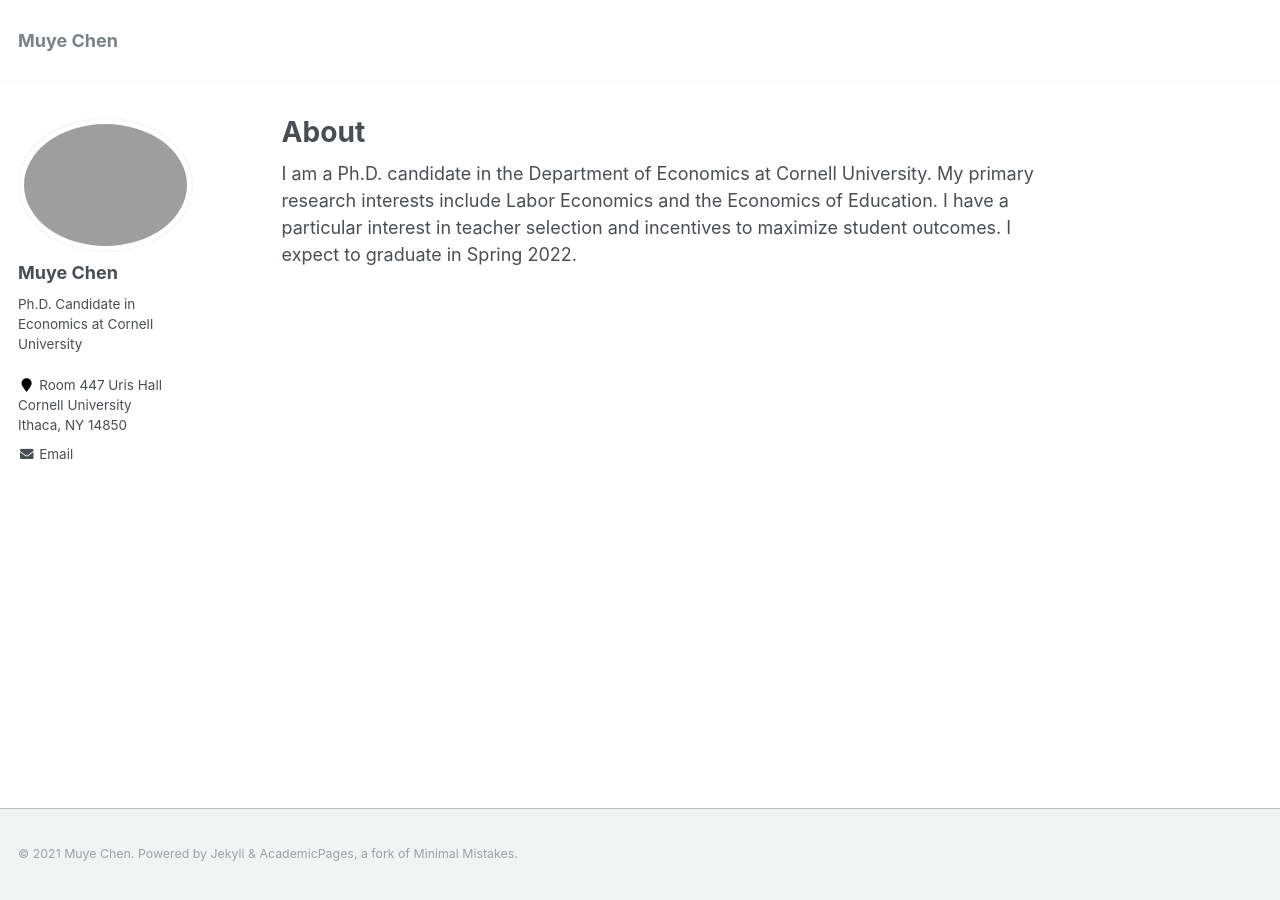
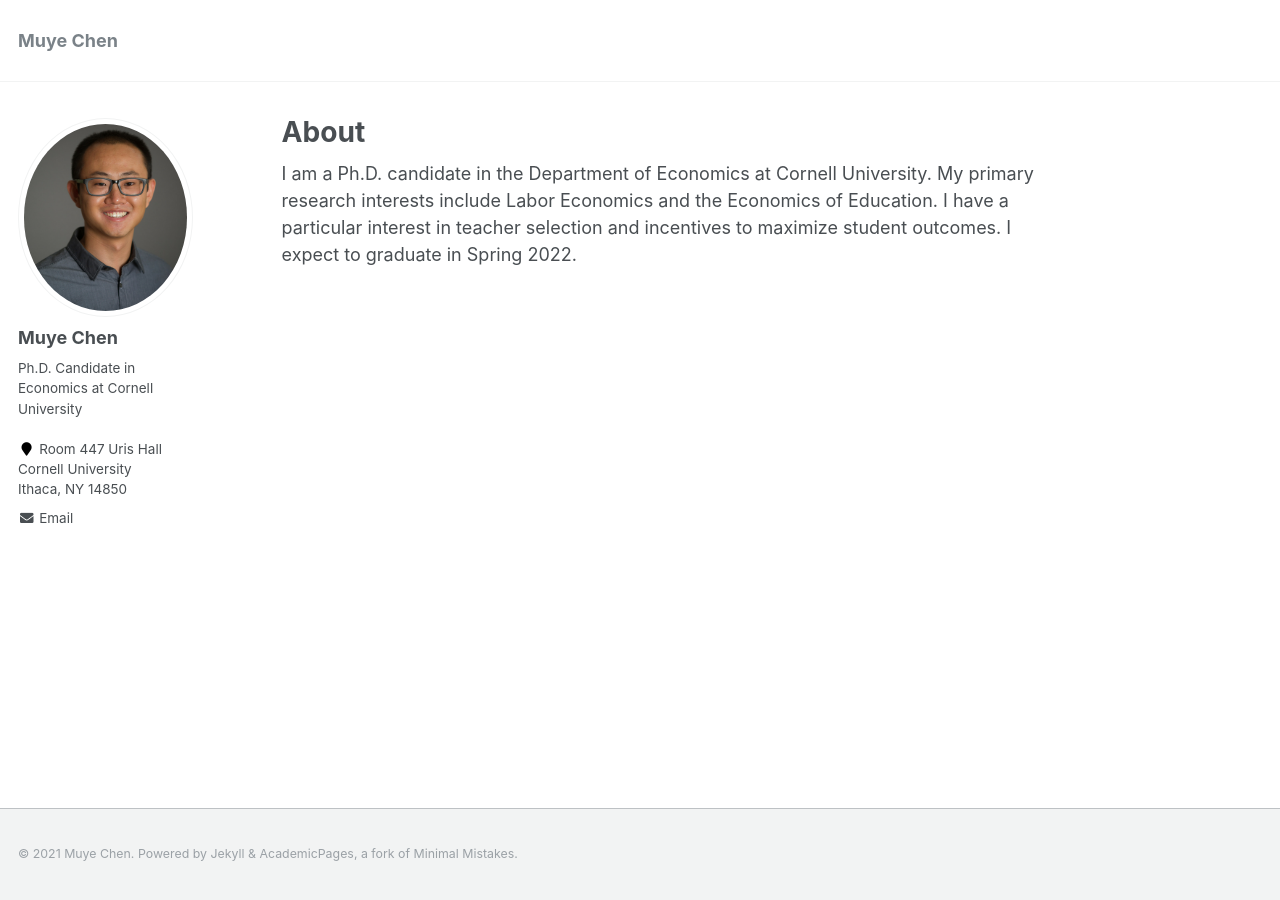
Before and after one commit to muyechenecon/muyechenecon.github.io, a Jekyll site: the page built from _pages/about.md, in a window 1280 px wide. Built offline with Jekyll 4.4.1, drawn with Linux system fonts in a browser that asks for light colours.

Commit message:
Update _config.yml

```diff
--- a/_config.yml
+++ b/_config.yml
@@ -4,7 +4,7 @@
 title                    : "Muye Chen"
 title_separator          : "-"
 name                     : &name "Muye Chen"
-description              : &description "I am a Ph.D. candidate in Economics in the Department of Economics at Cornell University.  My primary research interests include Labor Economics and the Economics of Education.   I have a particular interest in teacher selection and incentives to maximize student outcomes.   I expect to graduate in Spring 2022."
+description              : &description "I am a Ph.D. candidate in Economics in the Department of Economics at Cornell University.  I am an environmental economist studying the relationships between environmental quality, labor markets, and health. I expect to graduate in May 2022."
 url                      : https://MuyeChenEcon.github.io
 baseurl                  : "" # the subpath of your site, e.g. "/blog"
 repository               : "MuyeChenEcon/MuyeChenEcon.github.io"
@@ -75,7 +75,7 @@
 # Site Author
 author:
   name             : "Muye Chen"
-  avatar           : "KevinNg.png"
+  avatar           : "MuyeChen.png"
   bio              : "Ph.D. Candidate in Economics at Cornell University"
   location         : "Room 447 Uris Hall <div>Cornell University</div> <div>Ithaca, NY 14850</div>"
   employer         :
```
